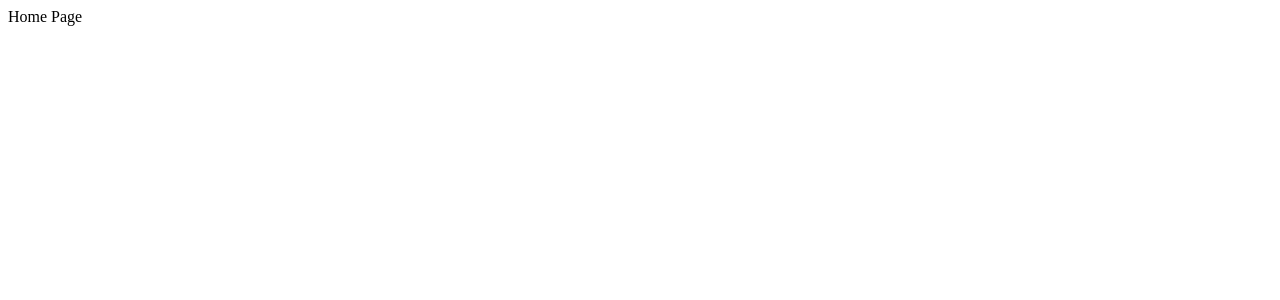
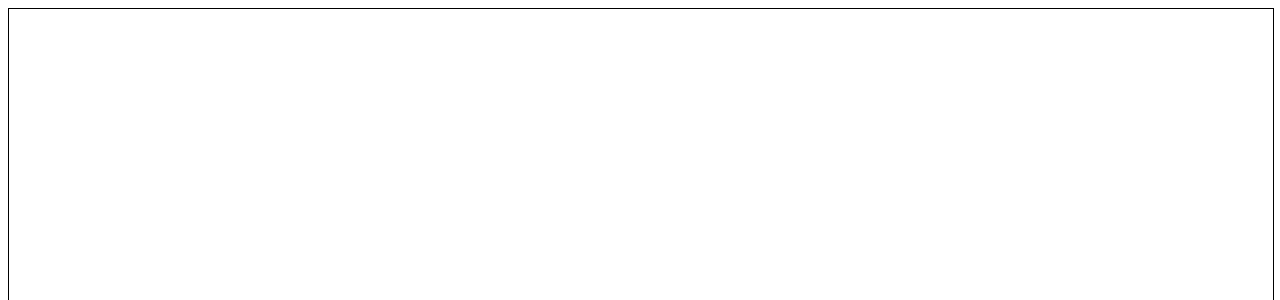
Before and after one commit to suzanne-lee/tyelp-frontend, a React (Create React App) app: page / in a window 1280 px wide. Shown: the top 300 px of the page. Built offline with nearby package versions, Linux system fonts and the light colour scheme.

Commit message:
added materials dependency

```diff
--- a/package.json
+++ b/package.json
@@ -3,6 +3,7 @@
   "version": "0.1.0",
   "private": true,
   "dependencies": {
+    "@material-ui/core": "^3.4.0",
     "axios": "^0.18.0",
     "bootstrap": "^4.1.3",
     "react": "^16.6.1",
--- a/public/index.html
+++ b/public/index.html
@@ -10,6 +10,7 @@
       homescreen on Android. See https://developers.google.com/web/fundamentals/web-app-manifest/
     -->
     <link rel="manifest" href="%PUBLIC_URL%/manifest.json">
+    <link rel="stylesheet" href="https://fonts.googleapis.com/css?family=Roboto:300,400,500">
     <!--
       Notice the use of %PUBLIC_URL% in the tags above.
       It will be replaced with the URL of the `public` folder during the build.
--- a/src/components/home.js
+++ b/src/components/home.js
@@ -1,10 +1,12 @@
 import React, { Component } from 'react';
+//import Button from '@material-ui/core/Button';
+import '../styles/home.css';
 
 class Home extends Component {
   render() {
     return (
-        <div>
-          Home Page
+        <div className="ctn">
+
         </div>
     );
   }
--- a/src/styles/home.css
+++ b/src/styles/home.css
@@ -0,0 +1,9 @@
+.ctn {
+    height: 750px;
+    width: 100%;
+    display: flex;
+    flex-direction: column;
+    justify-content: center;
+    align-items: center;
+    border: 1px solid black;
+}
```
Also changed, not shown: 1 other file (tests, documents, lock files or other folders).
